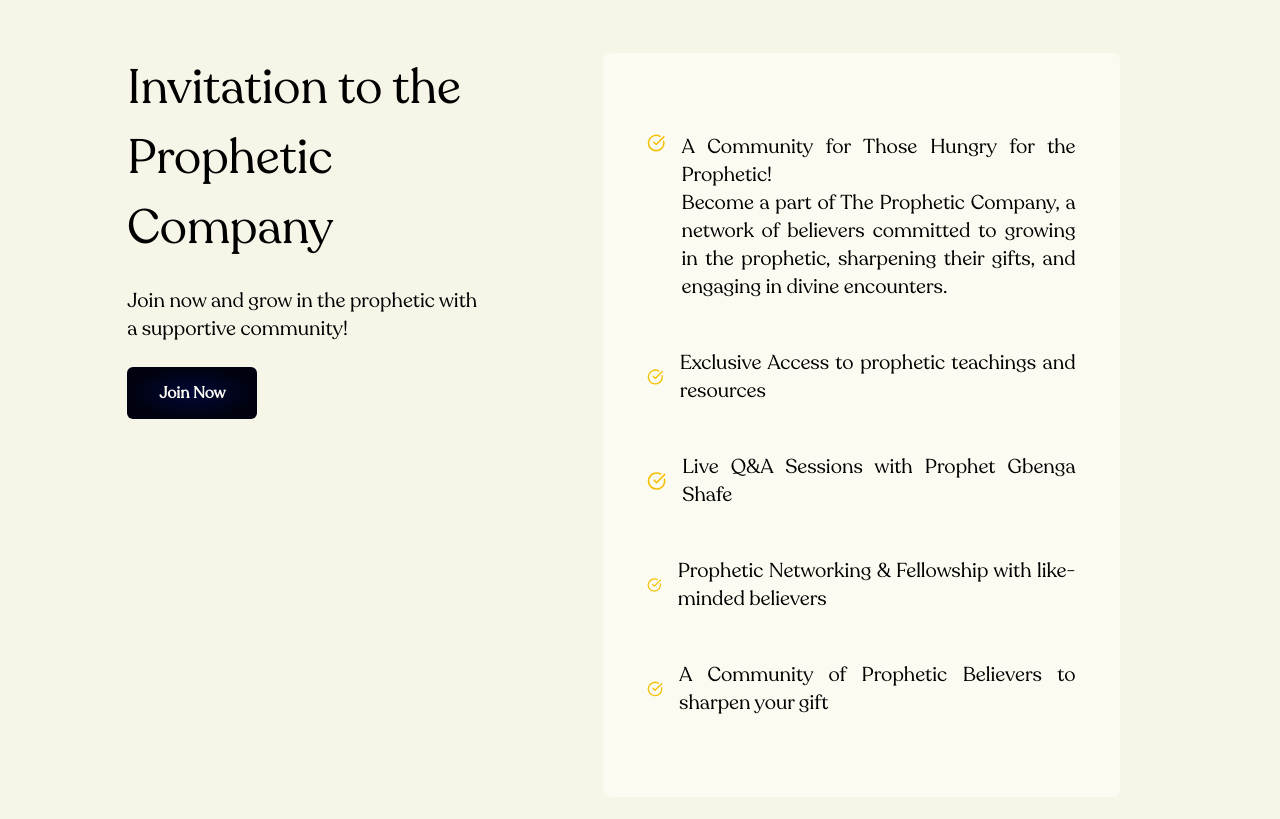
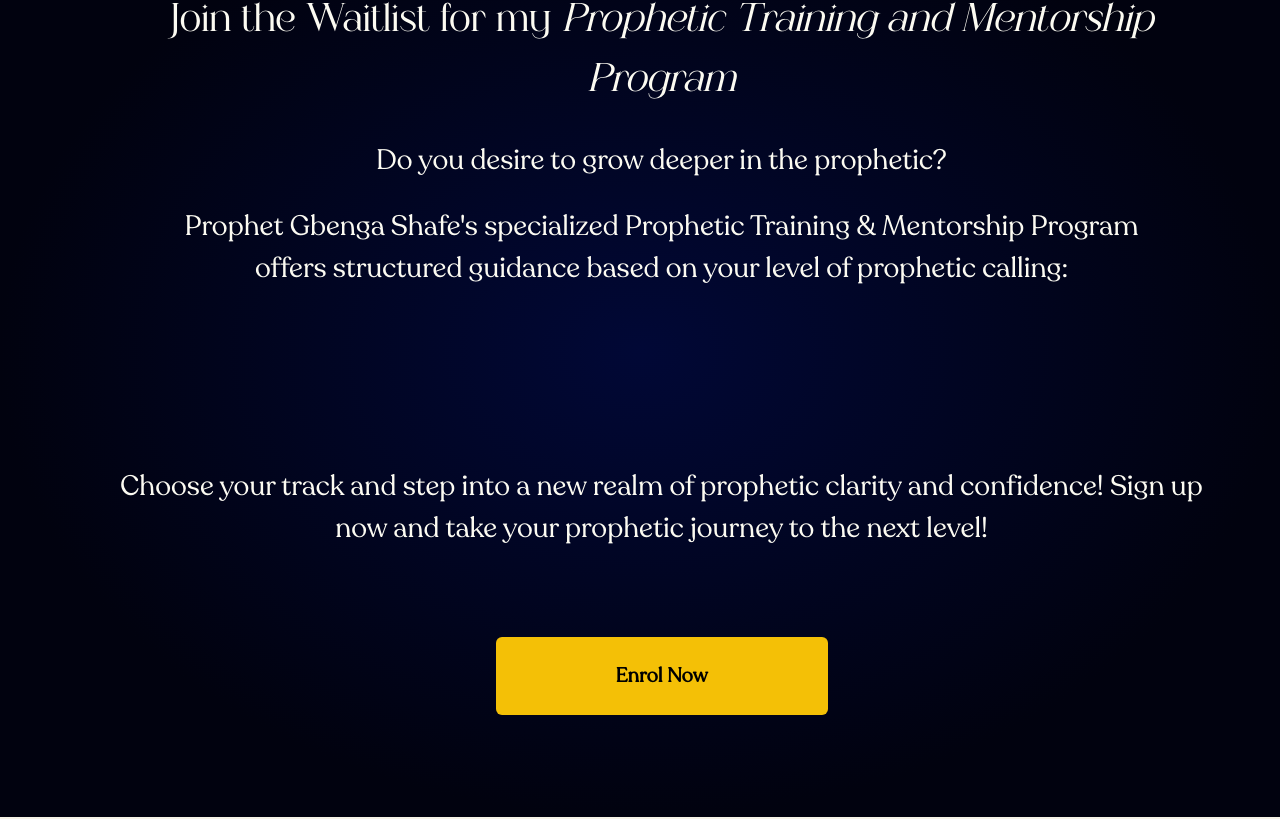
Before and after one commit to oseunabiola/the-prophecy, a React (Vite) app: page / in a window 1280 px wide. Shown: the part 4501-5320 px from the top of the page. Built offline with nearby package versions, Linux system fonts and the light colour scheme.

Commit message:
wait list wip

```diff
--- a/src/components/home/wait-list.tsx
+++ b/src/components/home/wait-list.tsx
@@ -1,11 +1,51 @@
 import { PageContainer } from "../shared/page-container";
+import { LinkButton } from "../ui/link-button";
 
 const WaitList = () => {
     return (
-        <div className="bg-radial-[50%_50%_at_50%_50%] from-[#010836] to-[#01020F] text-alt-2">
-            <PageContainer>WaitList</PageContainer>
+        <div className="bg-radial-[50%_50%_at_50%_50%] from-[#010836] to-[#01020F] py-[102px] text-alt-2">
+            <PageContainer>
+                <div className="grid gap-y-[88px]">
+                    <div className="mx-auto grid w-11/12 gap-y-8 text-center text-[28px]">
+                        <h2 className="font-glastone text-[40px]">
+                            Join the Waitlist for my <span className="italic">Prophetic Training and Mentorship Program</span>
+                        </h2>
+                        <div>
+                            <p className="mb-6">Do you desire to grow deeper in the prophetic?</p>
+                            <p>
+                                Prophet Gbenga Shafe's specialized Prophetic Training & Mentorship Program offers structured guidance based on your
+                                level of prophetic calling:
+                            </p>
+                        </div>
+                    </div>
+                    <div className="card-container">
+                        {WAIT_LIST_TRACKS.map((_track, index) => (
+                            <WaitListCard key={index} track={_track} />
+                        ))}
+                    </div>
+                    <p className="mx-auto w-[60ch] text-center text-[28px]">
+                        Choose your track and step into a new realm of prophetic clarity and confidence! Sign up now and take your prophetic journey
+                        to the next level!
+                    </p>
+                    <div className="mx-auto grid w-max">
+                        <LinkButton to="/" variant="accent" className="px-30 py-6 text-[20px] text-black">
+                            Enrol Now
+                        </LinkButton>
+                    </div>
+                </div>
+            </PageContainer>
         </div>
     );
 };
 
 export { WaitList };
+
+const WAIT_LIST_TRACKS = [{ name: "The Prophetic Seeker Track" }];
+
+type TrackProp = {
+    name: string;
+};
+
+const WaitListCard = ({ track }: { track: TrackProp }) => {
+    return <div className="card | border- rounded-sm border-accent-2" style={{ "--x-spacing": "36px" } as React.CSSProperties}></div>;
+};
--- a/src/index.css
+++ b/src/index.css
@@ -14,6 +14,7 @@
     --color-body-bg: #fcfbf2;
     --color-alt-2: #fcfbf2;
     --color-accent: #f4c006;
+    --color-accent-2: #010836;
     --color-alt: rgba(252, 251, 242, 1);
 
     --font-recoleta: Recoleta, serif;
```
